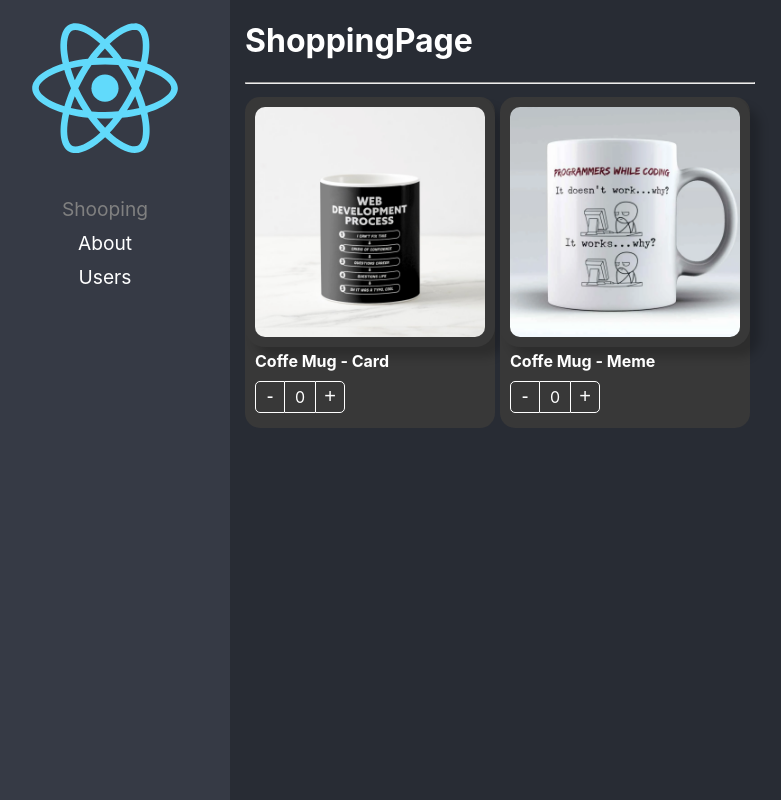
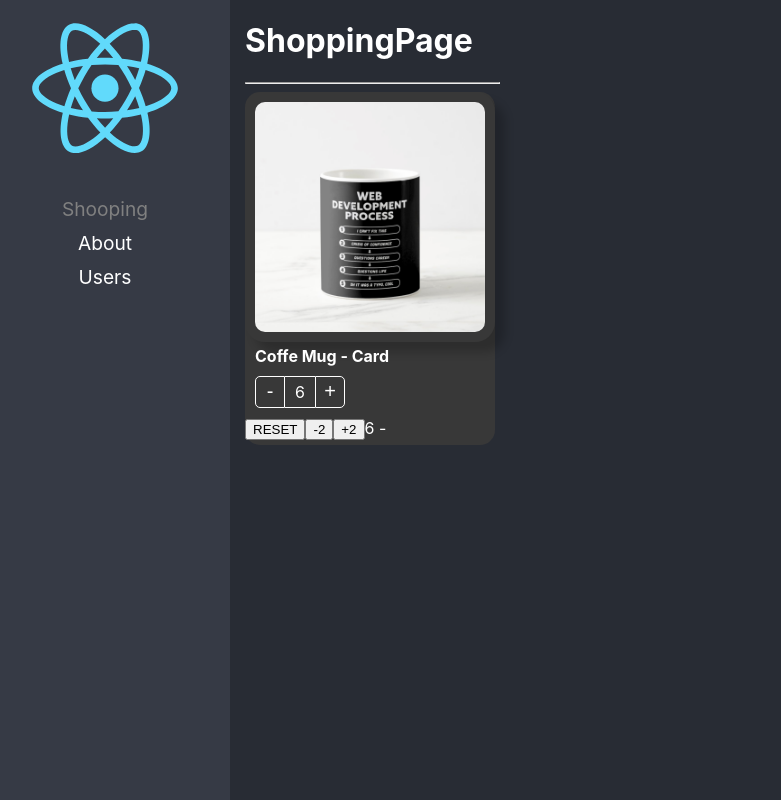
Before and after one commit to SamuelCamposM/React-TS-Plantilla, a React (Create React App) app: page /home in a window 1280 px wide. Shown: the whole page, without its empty margins (20-801 px from the left). Built offline with nearby package versions, Linux system fonts and the light colour scheme.

Commit message:
Fin del patron de state

```diff
--- a/src/routes/02-component-patterns/components/ProductButtons.tsx
+++ b/src/routes/02-component-patterns/components/ProductButtons.tsx
@@ -1,4 +1,4 @@
-import { useContext } from "react";
+import { useContext, useCallback } from "react";
 import { ProductContext } from "./ProductCard";
 import styles from "../styles/styles.module.css";
 export interface Props {
@@ -7,14 +7,27 @@
   style?: React.CSSProperties;
 }
 export const ProductButtons = ({ className, style }: Props) => {
-  const { increaseBy, counter } = useContext(ProductContext);
+  // TODO: maxCount
+  const { increaseBy, counter, maxCount } = useContext(ProductContext);
+  const isMaxReached = useCallback(
+    () => !!maxCount && counter === maxCount,
+    [counter, maxCount]
+  );
+
+  // TODO: isMaxReached = useCallback, []
+  // true si counter === maxCount
   return (
     <div className={`${styles.buttonsContainer} ${className}`} style={style}>
       <button className={styles.buttonMinus} onClick={() => increaseBy(-1)}>
         -
       </button>
-      <div className={styles.countLabel}>{counter}</div>
-      <button className={styles.buttonAdd} onClick={() => increaseBy(1)}>
+      <div className={styles.countLabel}>{counter} </div>
+      <button
+        className={`${styles.buttonAdd} ${isMaxReached() ? styles.disabled : ""}`}
+        onClick={() => {
+          increaseBy(1);
+        }}
+      >
         +
       </button>
     </div>
--- a/src/routes/02-component-patterns/components/ProductCard.tsx
+++ b/src/routes/02-component-patterns/components/ProductCard.tsx
@@ -1,10 +1,12 @@
 import styles from "../styles/styles.module.css";
 
 import useProduct from "../hooks/useProduct";
-import { ReactElement, createContext } from "react";
+import { createContext } from "react";
 
 import {
+  InitialValues,
   Product,
+  ProductCardHandlers,
   ProductContextProps,
   onChangeArgs,
 } from "../interfaces/ProductsInterfaces";
@@ -13,12 +15,15 @@
 const { Provider } = ProductContext;
 export interface Props {
   product: Product;
-  children?: ReactElement | ReactElement[];
+  // children?: ReactElement | ReactElement[];
+  children: (args: ProductCardHandlers) => JSX.Element;
   className?: string;
   style?: React.CSSProperties;
   onChange?: (args: onChangeArgs) => void;
   value?: number;
+  initialValues?: InitialValues;
 }
+
 export const ProductCard = ({
   children,
   product,
@@ -26,22 +31,37 @@
   style,
   onChange,
   value,
+  initialValues,
 }: Props) => {
   // const [counter, setcounter] = useState(0);
   // const increaseBy = (value: number) => {
   // setcounter((prev) => Math.max(prev + value, 0));
   // };
-  const { counter, increaseBy } = useProduct({ onChange, product, value });
+  const { counter, increaseBy, maxCount, isMaxCountReached, reset } =
+    useProduct({
+      onChange,
+      product,
+      value,
+      initialValues,
+    });
   return (
     <Provider
       value={{
         counter,
         increaseBy,
         product,
+        maxCount,
       }}
     >
       <div style={style} className={`${styles.productCard} ${className}`}>
-        {children}
+        {children({
+          count: counter,
+          isMaxCountReached: isMaxCountReached,
+          maxCount: initialValues?.maxCount,
+          product,
+          increaseBy,
+          reset,
+        })}
       </div>
     </Provider>
   );
--- a/src/routes/02-component-patterns/hooks/useProduct.ts
+++ b/src/routes/02-component-patterns/hooks/useProduct.ts
@@ -1,24 +1,47 @@
-import { useState, useEffect } from "react";
-import { Product, onChangeArgs } from "../interfaces/ProductsInterfaces";
+import { useState, useEffect, useRef } from "react";
+import {
+  InitialValues,
+  Product,
+  onChangeArgs,
+} from "../interfaces/ProductsInterfaces";
 interface useProductArgs {
   product: Product;
   onChange?: (args: onChangeArgs) => void;
   value?: number;
+  initialValues?: InitialValues;
 }
 
-const useProduct = ({ onChange, product, value = 0 }: useProductArgs) => {
-  const [counter, setcounter] = useState(value);
-
+const useProduct = ({
+  onChange,
+  product,
+  value = 0,
+  initialValues,
+}: useProductArgs) => {
+  const [counter, setcounter] = useState<number>(initialValues?.count || value);
+  console.log({ initialValues });
+  const isMounted = useRef(false);
   const increaseBy = (value: number) => {
-    const newValue = Math.max(counter + value, 0);
+    let newValue = Math.max(counter + value, 0);
+    newValue = Math.min(newValue, initialValues?.maxCount || newValue);
     setcounter(newValue);
     onChange && onChange({ count: newValue, product });
   };
+  const reset = () => {
+    setcounter(initialValues?.count || value);
+  };
   useEffect(() => {
+    if (!isMounted.current) return;
     setcounter(value);
   }, [value]);
 
-  return { counter, increaseBy };
+  return {
+    counter,
+    increaseBy,
+    isMaxCountReached:
+      !!initialValues?.count && initialValues.maxCount === counter,
+    maxCount: initialValues?.maxCount,
+    reset,
+  };
 };
 
 export default useProduct;
--- a/src/routes/02-component-patterns/pages/ShoppingPage.tsx
+++ b/src/routes/02-component-patterns/pages/ShoppingPage.tsx
@@ -5,36 +5,33 @@
   ProductTitle,
 } from "../components";
 import { products } from "../data/products";
-import { useShoppingCart } from "../hooks/useShoppingCart";
-import { ProductInCart } from "../interfaces/ProductsInterfaces";
+
+import { ProductCardHandlers } from "../interfaces/ProductsInterfaces";
 import "../styles/custom-styles.css";
-
+const product = products[0];
 export const ShoppingPage = () => {
-
-  const {  shoppingCart, onProductCountChange } = useShoppingCart();
   return (
     <div>
       <h1>ShoppingPage</h1>
       <hr />
-      <div
-        style={{
-          display: "flex",
-          flexWrap: "wrap",
+      <ProductCard
+        key={product.id}
+        className="text-white bg-dark"
+        product={product}
+        initialValues={{
+          count:6,
+
         }}
       >
-        {/* <ProductCard className="text-white bg-dark" product={product}>
-          <ProductCard.Image className="custom-image" />
-          <ProductCard.Title className="text-bold" title={"Hola mundo"} />
-          <ProductCard.Buttons className="custom-buttons" />
-        </ProductCard> */}
-        {products.map((producto) => (
-          <ProductCard
-            key={producto.id}
-            className="text-white bg-dark"
-            product={producto}
-            onChange={(evento) => onProductCountChange(evento)}
-            value={shoppingCart[producto.id]?.count || 0}
-          >
+        {({
+          reset,
+          count,
+          increaseBy,
+          maxCount,
+          isMaxCountReached,
+        }: ProductCardHandlers) => {
+          return (
+            <>
               <ProductImage
                 className="custom-image"
                 style={{
@@ -43,36 +40,18 @@
               />
               <ProductTitle className="text-bold" />
               <ProductButtons className="custom-buttons" />
+              <button onClick={() => reset()}>RESET</button>
+              <button onClick={() => increaseBy(-2)}>-2</button>
+              {!!isMaxCountReached ? null : (
+                <button onClick={() => increaseBy(2)}>+2</button>
+              )}
+              <span>
+                {count} - {maxCount}
+              </span>
+            </>
+          );
+        }}
       </ProductCard>
-        ))}
-      </div>
-      <div className="shopping-cart">
-        {Object.values(shoppingCart).map((producto: ProductInCart) => (
-          <ProductCard
-            className="text-white bg-dark"
-            style={{ width: "100px" }}
-            product={producto}
-            key={producto.id}
-            onChange={(evento) => onProductCountChange(evento)}
-            value={producto.count}
-          >
-            <ProductImage
-              className="custom-image"
-              style={{
-                boxShadow: "10px 10px 10px rgb(0,0,0,0.2)",
-              }}
-            />
-
-            <ProductButtons
-              className="custom-buttons"
-              style={{
-                display: "flex",
-                justifyContent: "center",
-              }}
-            />
-          </ProductCard>
-        ))}
-      </div>
     </div>
   );
 };
--- a/src/routes/02-component-patterns/styles/styles.module.css
+++ b/src/routes/02-component-patterns/styles/styles.module.css
@@ -1,5 +1,3 @@
-
-
 .productCard {
   background-color: white;
   border-radius: 15px;
@@ -60,3 +58,9 @@
 .buttonAdd:hover {
   background-color: rgba(0, 0, 0, 0.1);
 }
+
+.disabled {
+  border-color: gray !important;
+  border-left: 1px solid white !important;
+  color: gray !important;
+}
```
Also changed, not shown: src/routes/02-component-patterns/interfaces/ProductsInterfaces.ts (+13 -0 lines). Lines whose indentation alone changed are shown as unchanged.
